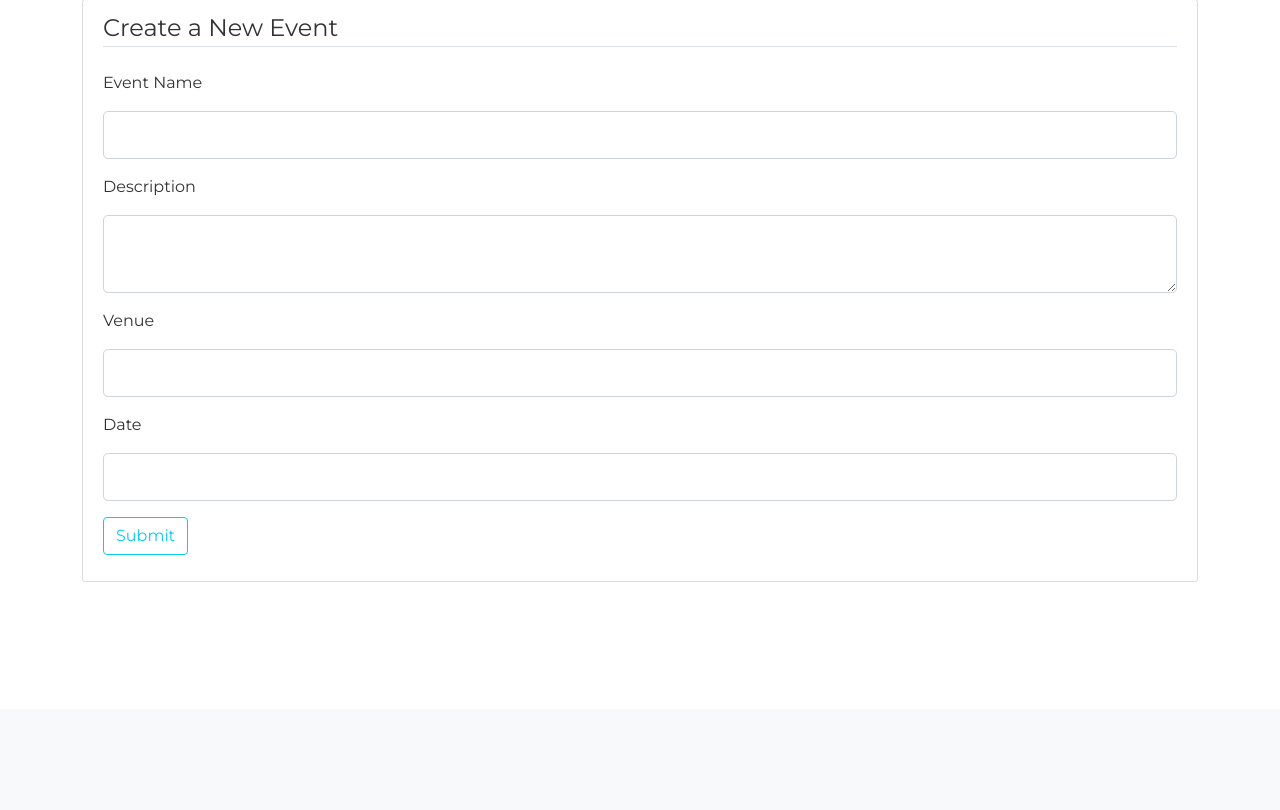
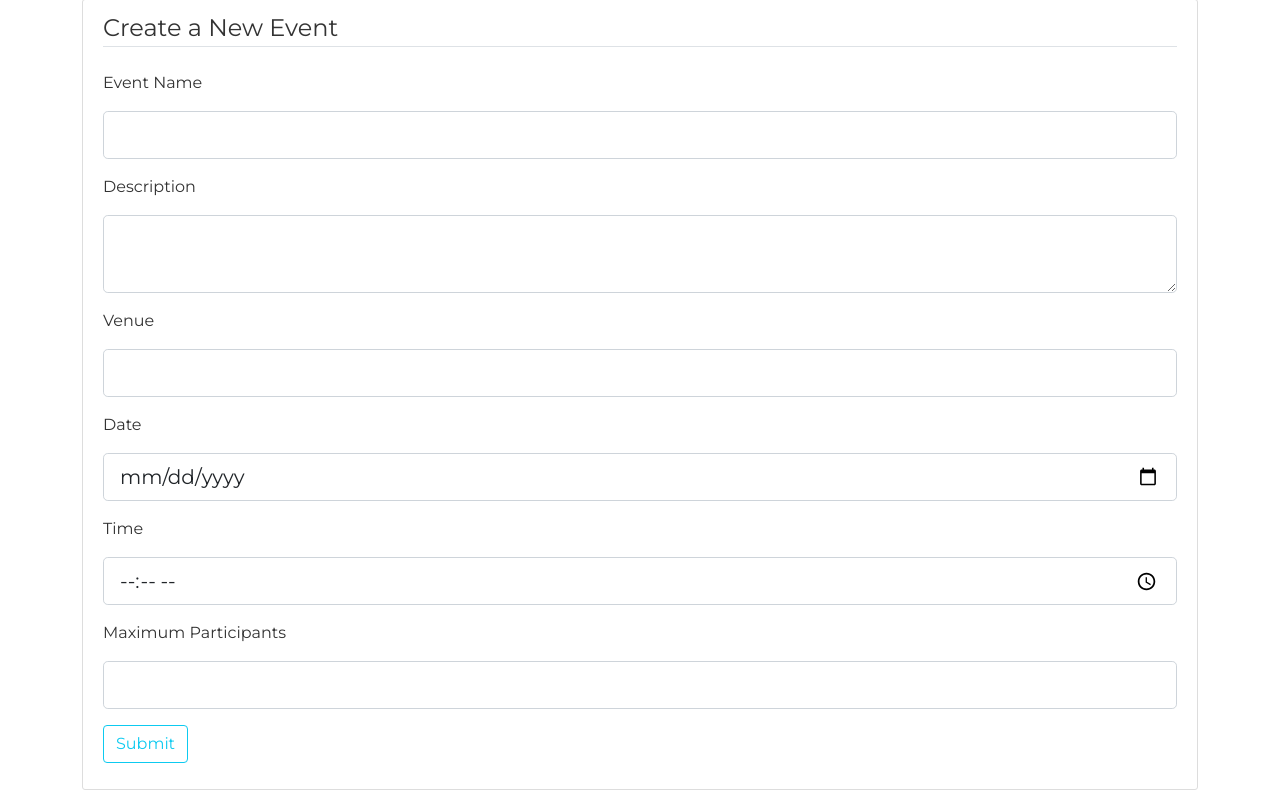
Before and after one commit to ujjwalkrishna7/Event_Hub, a Flask app: page /event/new in a window 1280 px wide. Shown: the part 91-901 px from the top of the page. Before the commit the page ends 673 px from the top, so only its background shows below. Run offline with Flask 2, Linux system fonts and the light colour scheme; a user stored in the database is signed in; some libraries are stand-ins or nearby versions.

Commit message:
Event Fields Updated

```diff
--- a/event/forms.py
+++ b/event/forms.py
@@ -2,7 +2,7 @@
 from flask_wtf import FlaskForm
 from flask_wtf.file import FileField, FileAllowed
 from flask_login import current_user
-from wtforms import StringField, PasswordField, SubmitField, BooleanField, TextAreaField
+from wtforms import StringField, PasswordField, SubmitField, BooleanField, TextAreaField,DateTimeField,DateField,TimeField,IntegerField
 from wtforms.validators import DataRequired, Length, Email, EqualTo, ValidationError
 from event.models import User # type: ignore
 
@@ -64,7 +64,10 @@ class EventForm(FlaskForm):
     name = StringField('Event Name', validators=[DataRequired()])
     description = TextAreaField('Description', validators=[DataRequired()])
     venue = StringField('Venue', validators=[DataRequired()])
-    date = StringField('Date', validators=[DataRequired()])
+    date = DateField('Date', validators=[DataRequired()])
+    time = TimeField('Time',validators=[DataRequired()])
+    max = IntegerField('Maximum Participants',validators=[DataRequired()])
+    #banner =FileField('Update Banner', validators=[FileAllowed(['jpg', 'png','jpeg'])])
     submit = SubmitField('Submit')
 
 
--- a/event/routes.py
+++ b/event/routes.py
@@ -121,7 +121,7 @@ def account():
 def new_event():
     form = EventForm()
     if form.validate_on_submit():
-        event = Event(name=form.name.data, description=form.description.data, author=current_user,venue = form.venue.data,date = form.date.data)
+        event = Event(name=form.name.data, description=form.description.data, author=current_user,venue = form.venue.data,date = form.date.data,time =form.time.data,max = form.max.data)
         db.session.add(event)
         db.session.commit()
         flash('Your Event has been created!', 'success')
--- a/event/templates/create_event.html
+++ b/event/templates/create_event.html
@@ -44,6 +44,7 @@
                 {{ form.venue(class="form-control form-control-lg") }}
                 {% endif %}
             </div>
+
             <div class="form-group mb-3">
                 {{ form.date.label(class="form-control-label mb-3") }}
                 {% if form.date.errors %}
@@ -54,9 +55,38 @@
                     {% endfor %}
                 </div>
                 {% else %}
-                {{ form.venue(class="form-control form-control-lg") }}
+                {{ form.date(class="form-control form-control-lg") }}
                 {% endif %}
             </div>
+
+            <div class="form-group mb-3">
+                {{ form.time.label(class="form-control-label mb-3") }}
+                {% if form.time.errors %}
+                {{ form.time(class="form-control form-control-lg is-invalid") }}
+                <div class="invalid-feedback mb-3">
+                    {% for error in form.time.errors %}
+                    <span>{{ error }}</span>
+                    {% endfor %}
+                </div>
+                {% else %}
+                {{ form.time(class="form-control form-control-lg") }}
+                {% endif %}
+            </div>
+
+            <div class="form-group mb-3">
+                {{ form.max.label(class="form-control-label mb-3") }}
+                {% if form.max.errors %}
+                {{ form.max(class="form-control form-control-lg is-invalid") }}
+                <div class="invalid-feedback mb-3">
+                    {% for error in form.max.errors %}
+                    <span>{{ error }}</span>
+                    {% endfor %}
+                </div>
+                {% else %}
+                {{ form.max(class="form-control form-control-lg") }}
+                {% endif %}
+            </div>
+
         </fieldset>
         <div class="form-group mb-3">
             {{ form.submit(class="btn btn-outline-info") }}
```
Also changed, not shown: event/models.py (+4 -3 lines), event/site.db.
